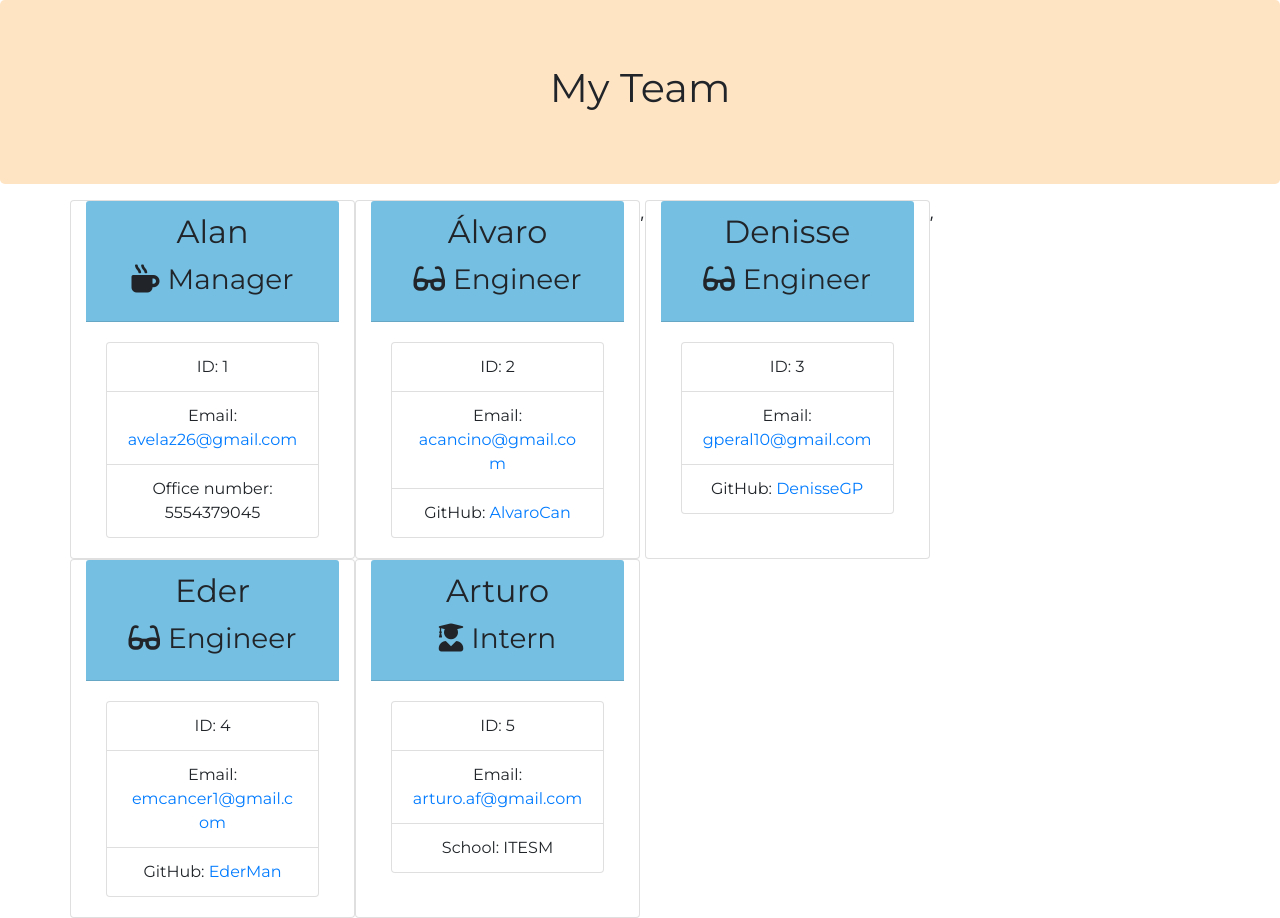
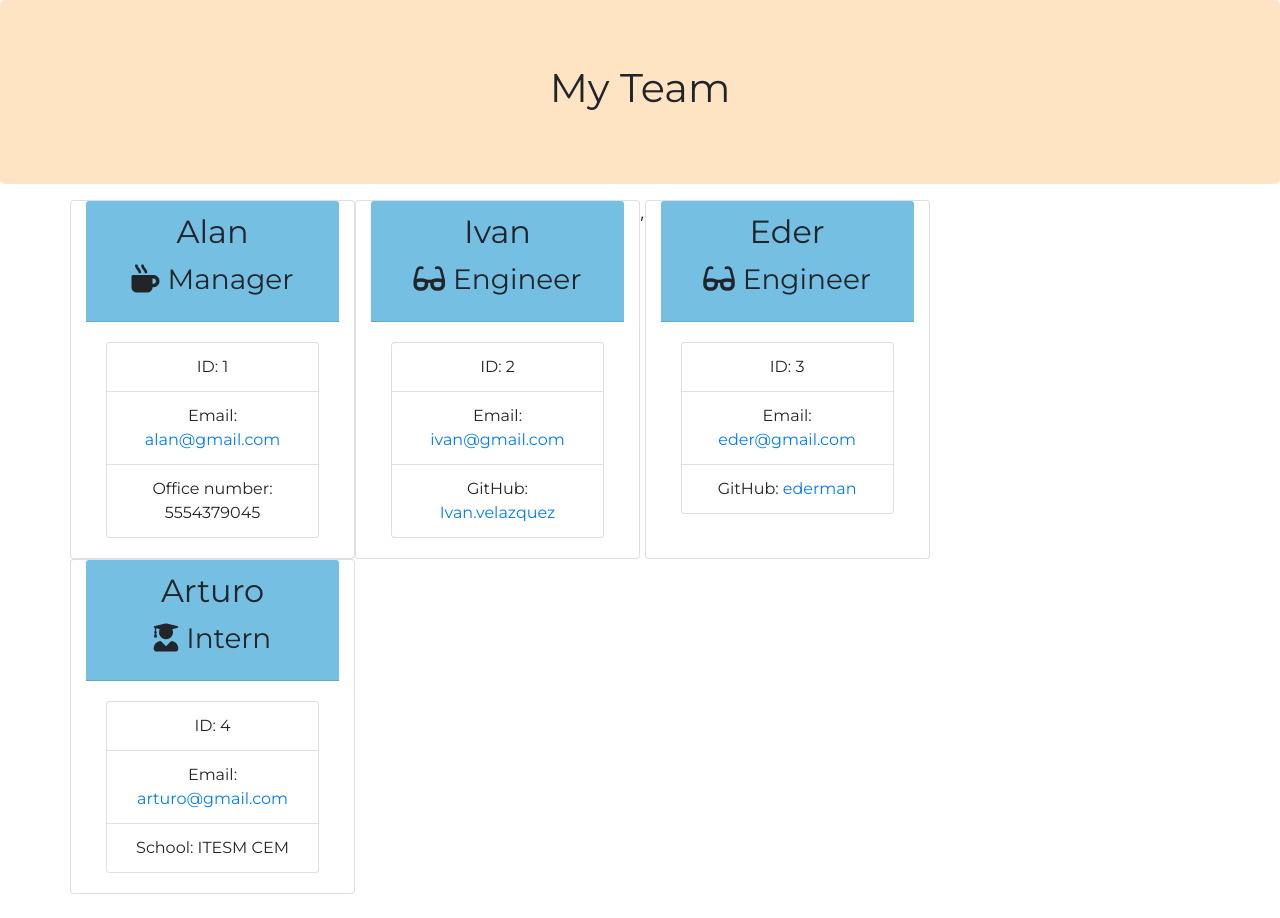
Before and after one commit to Alan2719/team-generator, a website: page Develop/output/team.html in a window 1280 px wide. After the commit the page ends 894 px from the top, so only its background shows below. Drawn offline with nearby package versions, Linux system fonts and the light colour scheme.

Commit message:
Add images

```diff
--- a/Develop/output/team.html
+++ b/Develop/output/team.html
@@ -37,34 +37,21 @@
     <div class="card-body">
         <ul class="list-group">
             <li class="list-group-item">ID: 1</li>
-            <li class="list-group-item">Email: <a href="mailto:avelaz26@gmail.com">avelaz26@gmail.com</a></li>
+            <li class="list-group-item">Email: <a href="mailto:alan@gmail.com">alan@gmail.com</a></li>
             <li class="list-group-item">Office number: 5554379045</li>
         </ul>
     </div>
 </div>
 <div class="card col-xl-3 col-lg-4 col-md-6 col-sm-6 employee-card">
     <div class="card-header">
-        <h2 class="card-title">Álvaro</h2>
+        <h2 class="card-title">Ivan</h2>
         <h3 class="card-title"><i class="fas fa-glasses mr-2"></i>Engineer</h3>
     </div>
     <div class="card-body">
         <ul class="list-group">
             <li class="list-group-item">ID: 2</li>
-            <li class="list-group-item">Email: <a href="mailto:acancino@gmail.com">acancino@gmail.com</a></li>
-            <li class="list-group-item">GitHub: <a href="https://github.com/AlvaroCan" target="_blank" rel="noopener noreferrer">AlvaroCan</a></li>
-        </ul>
-    </div>
-</div>
-,<div class="card col-xl-3 col-lg-4 col-md-6 col-sm-6 employee-card">
-    <div class="card-header">
-        <h2 class="card-title">Denisse</h2>
-        <h3 class="card-title"><i class="fas fa-glasses mr-2"></i>Engineer</h3>
-    </div>
-    <div class="card-body">
-        <ul class="list-group">
-            <li class="list-group-item">ID: 3</li>
-            <li class="list-group-item">Email: <a href="mailto:gperal10@gmail.com">gperal10@gmail.com</a></li>
-            <li class="list-group-item">GitHub: <a href="https://github.com/DenisseGP" target="_blank" rel="noopener noreferrer">DenisseGP</a></li>
+            <li class="list-group-item">Email: <a href="mailto:ivan@gmail.com">ivan@gmail.com</a></li>
+            <li class="list-group-item">GitHub: <a href="https://github.com/Ivan.velazquez" target="_blank" rel="noopener noreferrer">Ivan.velazquez</a></li>
         </ul>
     </div>
 </div>
@@ -75,9 +62,9 @@
     </div>
     <div class="card-body">
         <ul class="list-group">
-            <li class="list-group-item">ID: 4</li>
-            <li class="list-group-item">Email: <a href="mailto:emcancer1@gmail.com">emcancer1@gmail.com</a></li>
-            <li class="list-group-item">GitHub: <a href="https://github.com/EderMan" target="_blank" rel="noopener noreferrer">EderMan</a></li>
+            <li class="list-group-item">ID: 3</li>
+            <li class="list-group-item">Email: <a href="mailto:eder@gmail.com">eder@gmail.com</a></li>
+            <li class="list-group-item">GitHub: <a href="https://github.com/ederman" target="_blank" rel="noopener noreferrer">ederman</a></li>
         </ul>
     </div>
 </div>
@@ -88,9 +75,9 @@
     </div>
     <div class="card-body">
         <ul class="list-group">
-            <li class="list-group-item">ID: 5</li>
-            <li class="list-group-item">Email: <a href="mailto:arturo.af@gmail.com">arturo.af@gmail.com</a></li>
-            <li class="list-group-item">School: ITESM</li>
+            <li class="list-group-item">ID: 4</li>
+            <li class="list-group-item">Email: <a href="mailto:arturo@gmail.com">arturo@gmail.com</a></li>
+            <li class="list-group-item">School: ITESM CEM</li>
         </ul>
     </div>
 </div>
```
Also changed, not shown: Assets/AppRunning.JPG (added), Assets/HTML.JPG (added).
